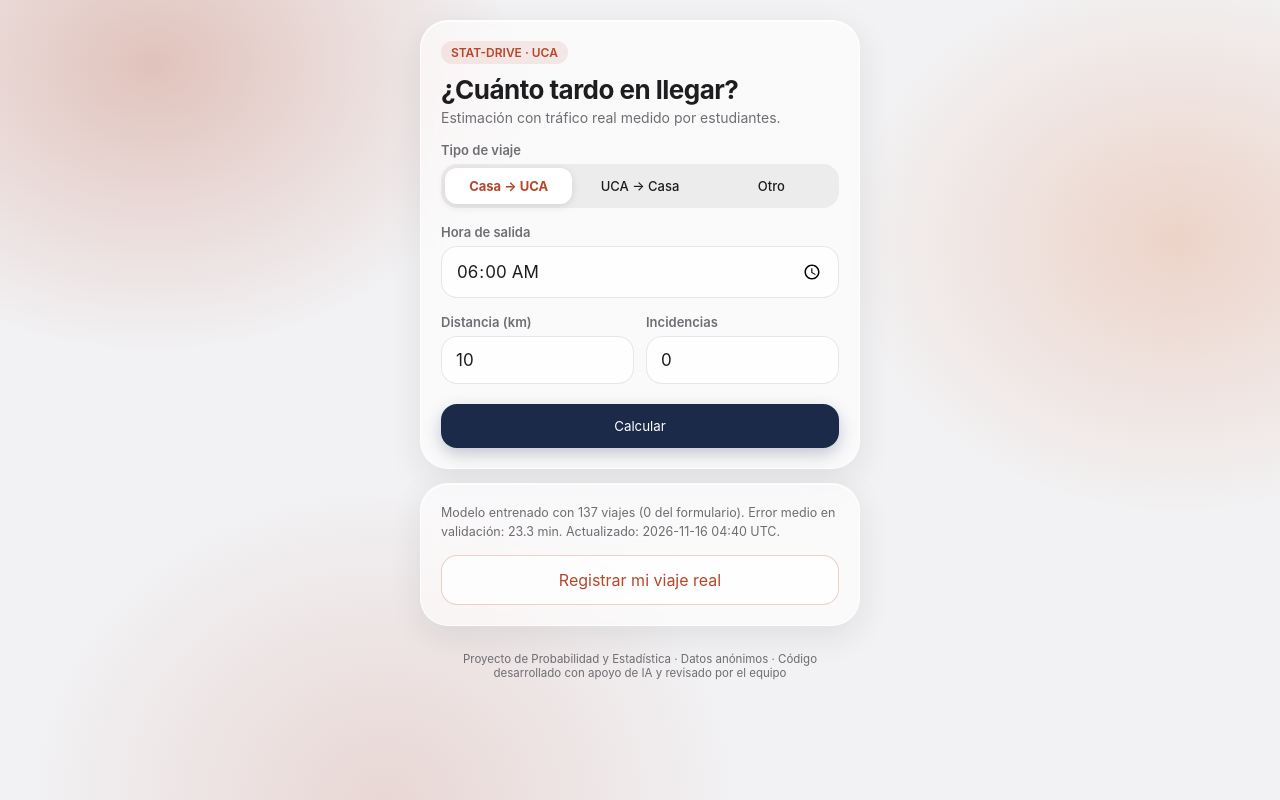
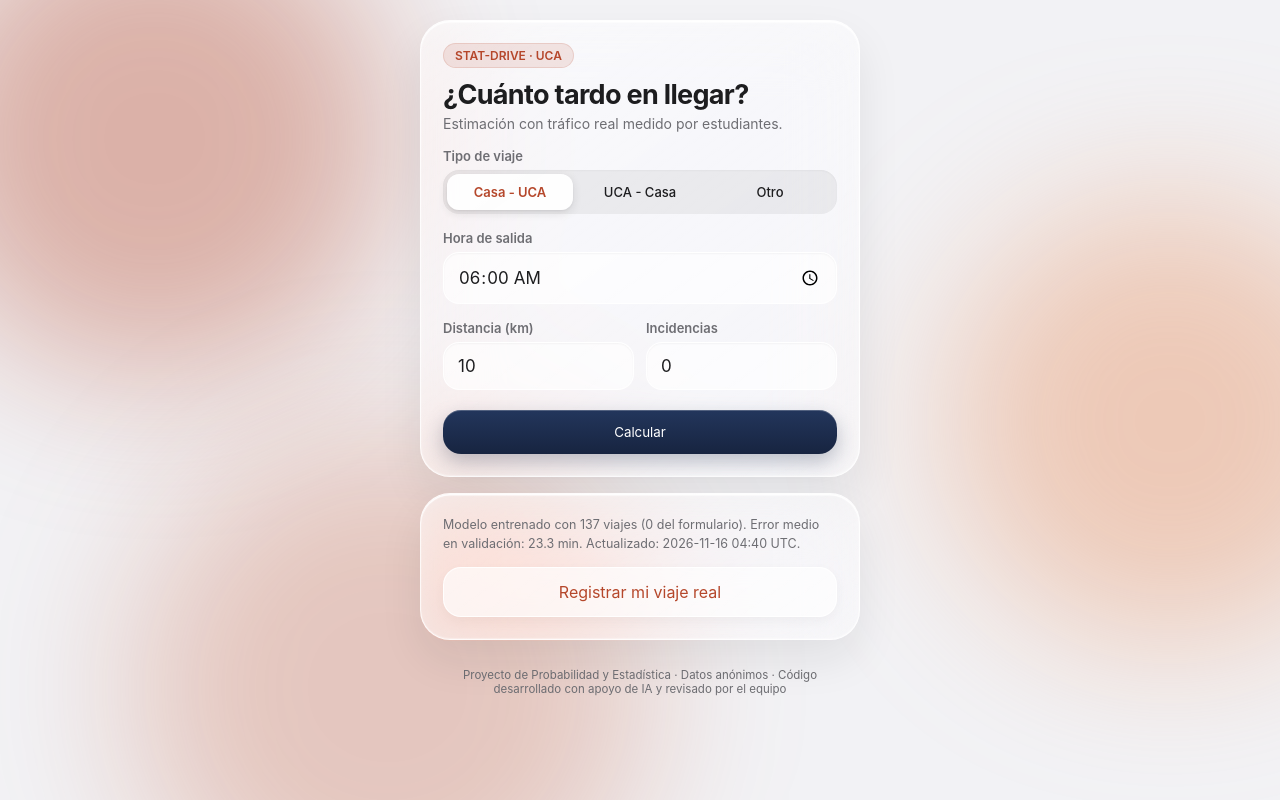
Before and after one commit to rubenmartinez10/stat-drive-app, a plain HTML site: page index.html in a window 1280 px wide. Drawn offline with Linux system fonts and the light colour scheme.

Commit message:
interfaz v2

```diff
--- a/index.html
+++ b/index.html
@@ -3,45 +3,95 @@
 <meta name="viewport" content="width=device-width,initial-scale=1,viewport-fit=cover">
 <title>STAT-DRIVE · ¿Cuánto tardo?</title>
 <style>
-:root{--tx:#1D1D1F;--ladrillo:#B5472B;--navy:#1B2A49;--gris:#F2F2F4;--mut:#6E6E73}
+:root{--tx:#1D1D1F;--ladrillo:#B5472B;--navy:#1B2A49;--gris:#F2F2F5;--mut:#6E6E73}
 *{box-sizing:border-box}
-body{margin:0;min-height:100vh;color:var(--tx);font-family:-apple-system,BlinkMacSystemFont,"SF Pro Text","Segoe UI",Roboto,sans-serif;
-background:radial-gradient(520px 420px at 12% 8%,rgba(181,71,43,.28),transparent 70%),radial-gradient(480px 400px at 92% 30%,rgba(224,140,100,.30),transparent 70%),radial-gradient(520px 460px at 30% 100%,rgba(181,71,43,.16),transparent 70%),var(--gris);background-attachment:fixed;padding:max(20px,env(safe-area-inset-top)) 16px max(24px,env(safe-area-inset-bottom))}
-main{max-width:440px;margin:0 auto;display:grid;gap:14px}
-.glass{background:rgba(255,255,255,.58);-webkit-backdrop-filter:blur(24px) saturate(170%);backdrop-filter:blur(24px) saturate(170%);border:1px solid rgba(255,255,255,.75);border-radius:28px;box-shadow:0 10px 34px rgba(29,29,31,.09),inset 0 1px 0 rgba(255,255,255,.9);padding:20px}
-h1{margin:0;font-size:26px;letter-spacing:-.02em}.sub{margin:4px 0 0;color:var(--mut);font-size:14px}
-.tag{display:inline-block;font-size:12px;font-weight:600;color:var(--ladrillo);background:rgba(181,71,43,.1);padding:4px 10px;border-radius:99px;margin-bottom:10px}
+body{margin:0;min-height:100vh;color:var(--tx);background:var(--gris);
+font-family:-apple-system,BlinkMacSystemFont,"SF Pro Text","SF Pro Display",system-ui,"Segoe UI",Roboto,sans-serif;
+-webkit-font-smoothing:antialiased;-moz-osx-font-smoothing:grayscale;
+padding:max(20px,env(safe-area-inset-top)) 16px max(24px,env(safe-area-inset-bottom));overflow-x:hidden}
+
+/* Fondo con orbes difuminados animados estilo Apple */
+.bg{position:fixed;inset:0;z-index:-1;overflow:hidden;pointer-events:none;background:var(--gris)}
+.orb{position:absolute;border-radius:50%;filter:blur(75px);will-change:transform}
+.orb-1{width:460px;height:460px;top:-110px;left:-90px;background:rgba(181,71,43,.38);animation:float1 16s ease-in-out infinite alternate}
+.orb-2{width:440px;height:440px;top:24%;right:-120px;background:rgba(232,145,98,.42);animation:float2 20s ease-in-out infinite alternate}
+.orb-3{width:500px;height:500px;bottom:-150px;left:10%;background:rgba(195,88,52,.28);animation:float3 18s ease-in-out infinite alternate}
+
+@keyframes float1{0%{transform:translate(0,0) scale(1)}100%{transform:translate(70px,90px) scale(1.15)}}
+@keyframes float2{0%{transform:translate(0,0) scale(1)}100%{transform:translate(-80px,70px) scale(1.12)}}
+@keyframes float3{0%{transform:translate(0,0) scale(1)}100%{transform:translate(60px,-80px) scale(1.18)}}
+
+main{max-width:440px;margin:0 auto;display:grid;gap:16px}
+
+/* Tarjetas Liquid Glass */
+.glass{
+  background:linear-gradient(145deg,rgba(255,255,255,.52),rgba(255,255,255,.28));
+  -webkit-backdrop-filter:blur(36px) saturate(190%);
+  backdrop-filter:blur(36px) saturate(190%);
+  border:1px solid rgba(255,255,255,.82);
+  border-radius:30px;
+  box-shadow:
+    0 20px 44px rgba(29,29,31,.08),
+    inset 0 1.5px 1px rgba(255,255,255,.95),
+    inset 0 -1px 1px rgba(255,255,255,.35),
+    inset 0 0 24px rgba(255,255,255,.25);
+  padding:22px;
+}
+
+h1{margin:0;font-family:-apple-system,BlinkMacSystemFont,"SF Pro Display",sans-serif;font-size:27px;font-weight:700;letter-spacing:-.025em}
+.sub{margin:4px 0 0;color:var(--mut);font-size:14px}
+.tag{display:inline-block;font-size:12px;font-weight:600;color:var(--ladrillo);background:rgba(181,71,43,.12);padding:4px 11px;border-radius:99px;margin-bottom:10px;border:1px solid rgba(181,71,43,.15)}
 label,.lb{display:block;font-size:13px;font-weight:600;color:var(--mut);margin:16px 0 6px}
-.seg{display:grid;grid-template-columns:repeat(3,1fr);gap:4px;background:rgba(29,29,31,.06);padding:4px;border-radius:16px}
-.seg input{display:none}.seg label{margin:0;text-align:center;padding:10px 4px;border-radius:12px;font-size:13px;color:var(--tx);cursor:pointer;font-weight:500}
-.seg input:checked+label{background:#fff;box-shadow:0 2px 8px rgba(29,29,31,.12);color:var(--ladrillo);font-weight:700}
-input[type=time],input[type=number]{width:100%;padding:13px 14px;font-size:17px;color:var(--tx);background:rgba(255,255,255,.75);border:1px solid rgba(29,29,31,.1);border-radius:16px;outline:none;font-family:inherit}
-input:focus{border-color:var(--ladrillo);box-shadow:0 0 0 3px rgba(181,71,43,.15)}
+
+/* Selector segmentado estilo iOS */
+.seg{display:grid;grid-template-columns:repeat(3,1fr);gap:4px;background:rgba(29,29,31,.06);padding:4px;border-radius:16px;box-shadow:inset 0 1px 2px rgba(0,0,0,.04)}
+.seg input{display:none}
+.seg label{margin:0;text-align:center;padding:10px 4px;border-radius:12px;font-size:13px;color:var(--tx);cursor:pointer;font-weight:500;transition:all .25s cubic-bezier(.25,.8,.25,1)}
+.seg input:checked+label{background:rgba(255,255,255,.92);box-shadow:0 3px 10px rgba(29,29,31,.12),0 1px 2px rgba(29,29,31,.06);color:var(--ladrillo);font-weight:600}
+
+input[type=time],input[type=number]{width:100%;padding:13px 14px;font-size:17px;color:var(--tx);background:rgba(255,255,255,.65);border:1px solid rgba(255,255,255,.8);border-radius:16px;outline:none;font-family:inherit;box-shadow:inset 0 1px 2px rgba(29,29,31,.04);transition:.2s}
+input:focus{background:rgba(255,255,255,.88);border-color:var(--ladrillo);box-shadow:0 0 0 3px rgba(181,71,43,.16)}
 .row{display:grid;grid-template-columns:1fr 1fr;gap:12px}
-button,.btn{display:block;width:100%;text-align:center;text-decoration:none;font:600 16px inherit;font-family:inherit;padding:14px;border-radius:16px;border:0;cursor:pointer}
-#go{margin-top:20px;background:var(--navy);color:#fff;box-shadow:0 6px 16px rgba(27,42,73,.25)}
-#go:active{transform:scale(.98)}
-#res{display:none;animation:in .35s ease}@keyframes in{from{opacity:0;transform:translateY(8px)}}
-.big{font-size:56px;font-weight:700;letter-spacing:-.03em;color:var(--ladrillo);line-height:1}.big small{font-size:20px;color:var(--mut);font-weight:600;margin-left:6px}
+
+button,.btn{display:block;width:100%;text-align:center;text-decoration:none;font:600 16px inherit;font-family:inherit;padding:14px;border-radius:18px;border:0;cursor:pointer;transition:transform .18s ease,box-shadow .18s ease}
+#go{margin-top:20px;background:linear-gradient(180deg,#23365C,#172440);color:#fff;box-shadow:0 8px 20px rgba(27,42,73,.28),inset 0 1px 0 rgba(255,255,255,.22)}
+#go:hover{box-shadow:0 10px 24px rgba(27,42,73,.34),inset 0 1px 0 rgba(255,255,255,.28)}
+#go:active{transform:scale(.97)}
+
+#res{display:none;animation:in .4s cubic-bezier(.16,1,.3,1)}@keyframes in{from{opacity:0;transform:translateY(10px) scale(.98)}}
+.big{font-family:-apple-system,BlinkMacSystemFont,"SF Pro Display",sans-serif;font-size:58px;font-weight:700;letter-spacing:-.035em;color:var(--ladrillo);line-height:1}
+.big small{font-size:20px;color:var(--mut);font-weight:600;margin-left:6px;letter-spacing:0}
 .rng{margin:6px 0 18px;color:var(--mut);font-size:14px}
-.bar{position:relative;height:12px;border-radius:99px;background:rgba(29,29,31,.08)}
+.bar{position:relative;height:12px;border-radius:99px;background:rgba(29,29,31,.08);box-shadow:inset 0 1px 2px rgba(0,0,0,.06)}
 .seg2{position:absolute;top:0;bottom:0;border-radius:99px;background:rgba(181,71,43,.35)}
 .dot{position:absolute;top:-4px;width:20px;height:20px;margin-left:-10px;border-radius:50%;background:var(--ladrillo);border:3px solid #fff;box-shadow:0 2px 8px rgba(181,71,43,.5)}
 .ends{display:flex;justify-content:space-between;font-size:12px;color:var(--mut);margin-top:8px}
-#w{display:none;margin-top:14px;padding:10px 12px;border-radius:14px;background:rgba(181,71,43,.12);color:#8A3420;font-size:13px}
+#w{display:none;margin-top:14px;padding:10px 12px;border-radius:14px;background:rgba(181,71,43,.14);color:#8A3420;font-size:13px;border:1px solid rgba(181,71,43,.2)}
 .info{font-size:12.5px;color:var(--mut);line-height:1.5;margin:0}
-.btn{background:rgba(255,255,255,.7);color:var(--ladrillo);border:1px solid rgba(181,71,43,.25)}
+.btn{background:rgba(255,255,255,.65);color:var(--ladrillo);border:1px solid rgba(255,255,255,.85);box-shadow:0 4px 12px rgba(29,29,31,.04)}
+.btn:hover{background:rgba(255,255,255,.85)}
+.btn:active{transform:scale(.98)}
 .foot{text-align:center;font-size:11.5px;color:var(--mut);padding:0 8px}
+
 @supports not (backdrop-filter:blur(1px)){.glass{background:rgba(255,255,255,.92)}}
-</style></head><body><main>
+@media(prefers-reduced-motion:reduce){.orb{animation:none!important}}
+</style></head><body>
+
+<div class="bg">
+  <div class="orb orb-1"></div>
+  <div class="orb orb-2"></div>
+  <div class="orb orb-3"></div>
+</div>
+
+<main>
 <section class="glass">
   <span class="tag">STAT-DRIVE · UCA</span>
   <h1>¿Cuánto tardo en llegar?</h1>
   <p class="sub">Estimación con tráfico real medido por estudiantes.</p>
   <div class="lb">Tipo de viaje</div>
   <div class="seg">
-    <input type="radio" name="t" id="t1" value="ida" checked><label for="t1">Casa → UCA</label>
-    <input type="radio" name="t" id="t2" value="regreso"><label for="t2">UCA → Casa</label>
+    <input type="radio" name="t" id="t1" value="ida" checked><label for="t1">Casa - UCA</label>
+    <input type="radio" name="t" id="t2" value="regreso"><label for="t2">UCA - Casa</label>
     <input type="radio" name="t" id="t3" value="otra"><label for="t3">Otro</label>
   </div>
   <label for="h">Hora de salida</label><input id="h" type="time" value="06:00">
@@ -51,6 +101,7 @@ button,.btn{display:block;width:100%;text-align:center;text-decoration:none;font
   </div>
   <button id="go" onclick="calc()">Calcular</button>
 </section>
+
 <section class="glass" id="res">
   <div class="big"><span id="p">0</span><small>min</small></div>
   <div class="rng" id="rg"></div>
@@ -58,12 +109,14 @@ button,.btn{display:block;width:100%;text-align:center;text-decoration:none;font
   <div class="ends"><span>0</span><span id="mx"></span></div>
   <div id="w"></div>
 </section>
+
 <section class="glass">
   <p class="info" id="s">Cargando modelo…</p>
   <a class="btn" id="f" href="https://forms.gle/Pd8U3SRPJoDpBC5h9" style="margin-top:14px">Registrar mi viaje real</a>
 </section>
 <p class="foot">Proyecto de Probabilidad y Estadística · Datos anónimos · Código desarrollado con apoyo de IA y revisado por el equipo</p>
 </main>
+
 <script>
 let M=null;const $=id=>document.getElementById(id);
 fetch("model.json?"+Date.now()).then(r=>r.json()).then(m=>{M=m;info()}).catch(()=>$("s").textContent="No se pudo cargar el modelo.");
```
